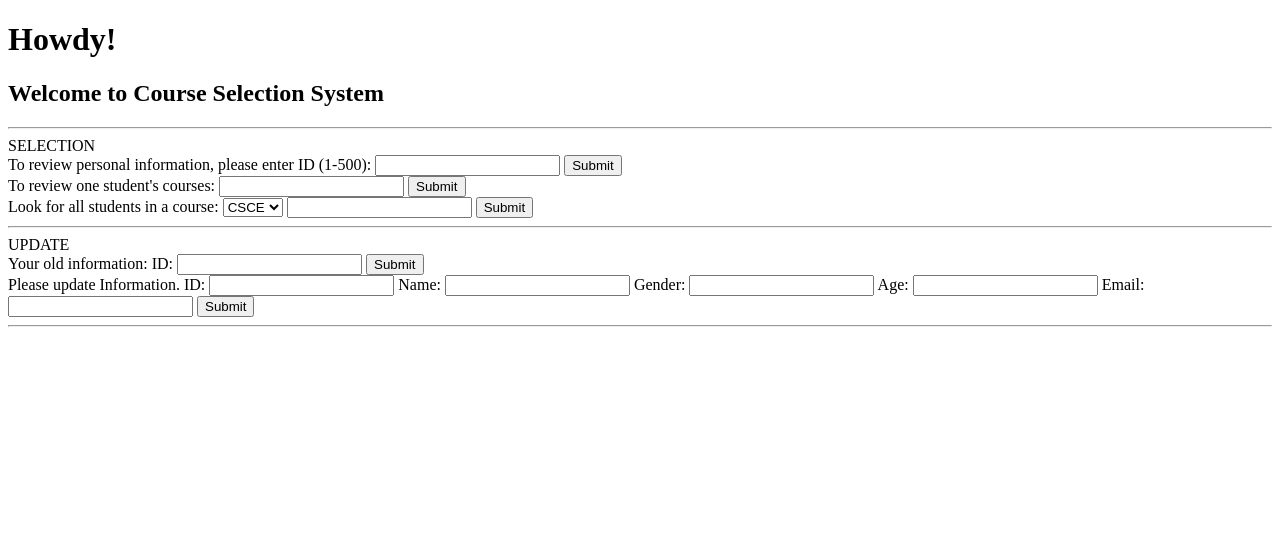
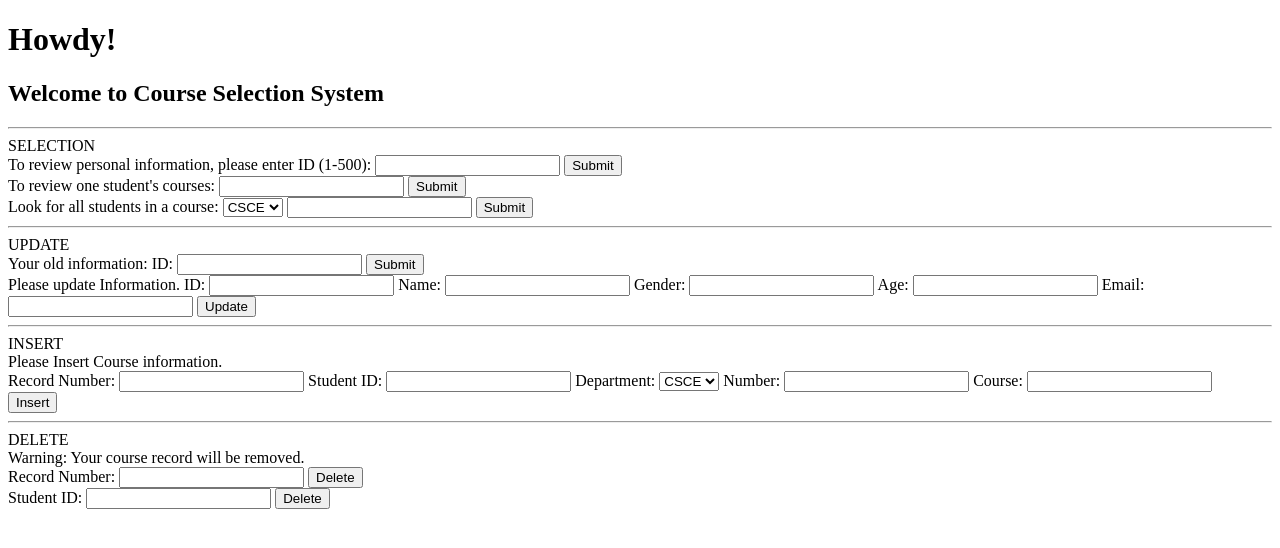
Before and after one commit to tangsongyuan/Course-Management-System, a PHP site: page / in a window 1280 px wide. Shown: the top 548 px of the page. Run offline with PHP 8.4, Linux system fonts and the light colour scheme.

Commit message:
add insert and delete

```diff
--- a/index.php
+++ b/index.php
@@ -117,8 +117,46 @@
     	<input type="text" name="age">
     	Email:
     	<input type="text" name="email">
-    	<input type="Submit" name="Update">
+    	<input type="Submit" value="Update">
     </form>
     <hr>
+
+
+    <form method="Post" action="insert.php">
+    	INSERT
+    	<br>
+    	Please Insert Course information.
+    	<br>
+    	Record Number:
+    	<input name="record" type="text">
+    	Student ID:
+    	<input type="text" name="std_id">
+    	Department:
+    	<select name="department">
+    		<option value="CSCE">CSCE</option>
+    		<option value="ECEN">ECEN</option>
+    	</select>
+    	Number:
+    	<input type="text" name="number">
+    	Course:
+    	<input type="text" name="course">
+    	<br>
+    	<input type="Submit" Value="Insert">
+    </form>
+    <hr>
+
+    <form method="Post" action="delete.php">
+    	DELETE
+    	<br>
+    	Warning: Your course record will be removed.
+    	<br>
+    	Record Number:
+    	<input type="text" name="record">
+    	<input type="submit" value="Delete">
+    	<br>
+    	Student ID:
+    	<input type="text" name="std_id">
+    	<input type="Submit" value="Delete">
+    </form>
 	</body>
 </html>
```
Also changed, not shown: delete.php (added, +57 -0 lines), insert.php (added, +69 -0 lines).
